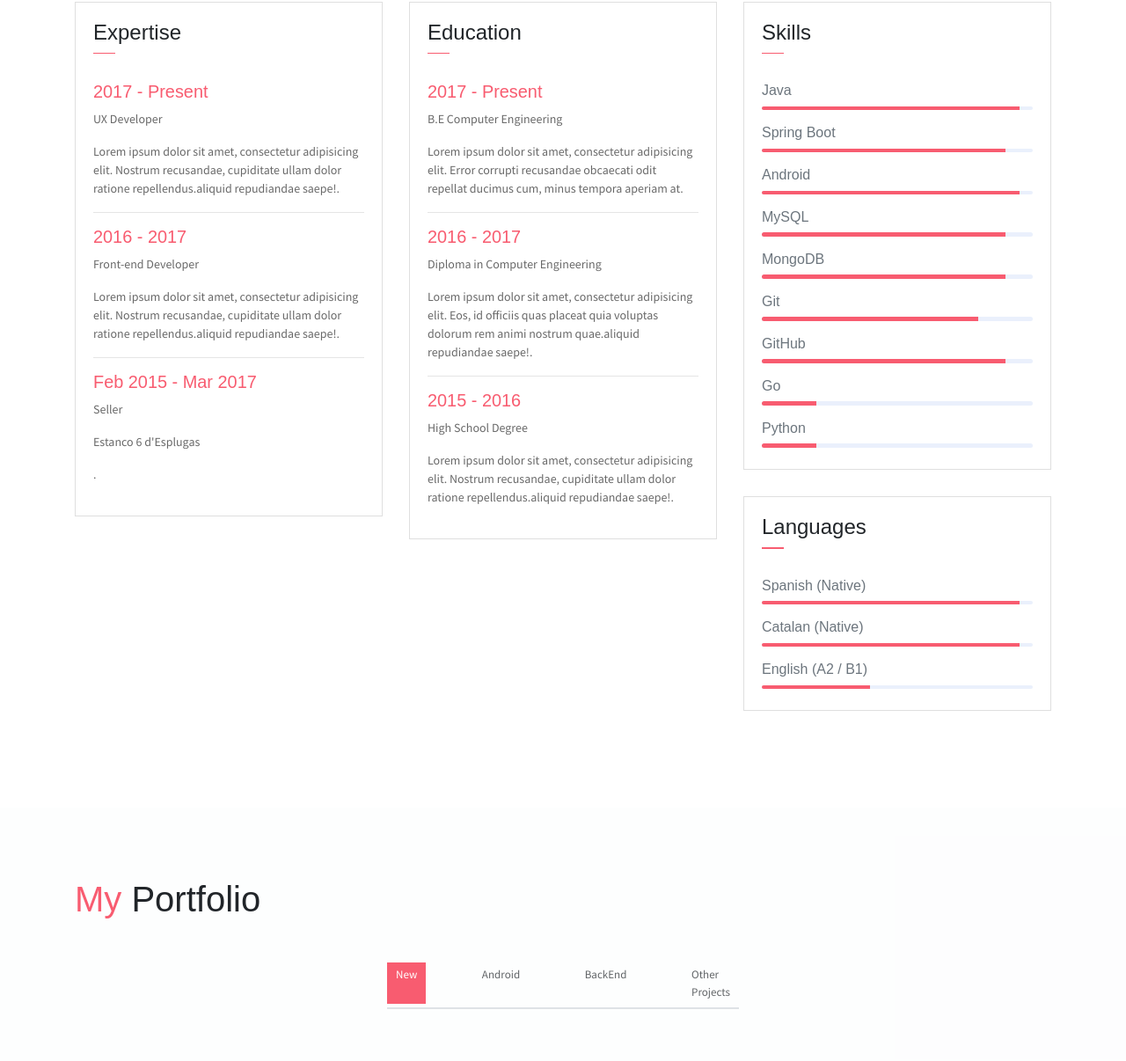
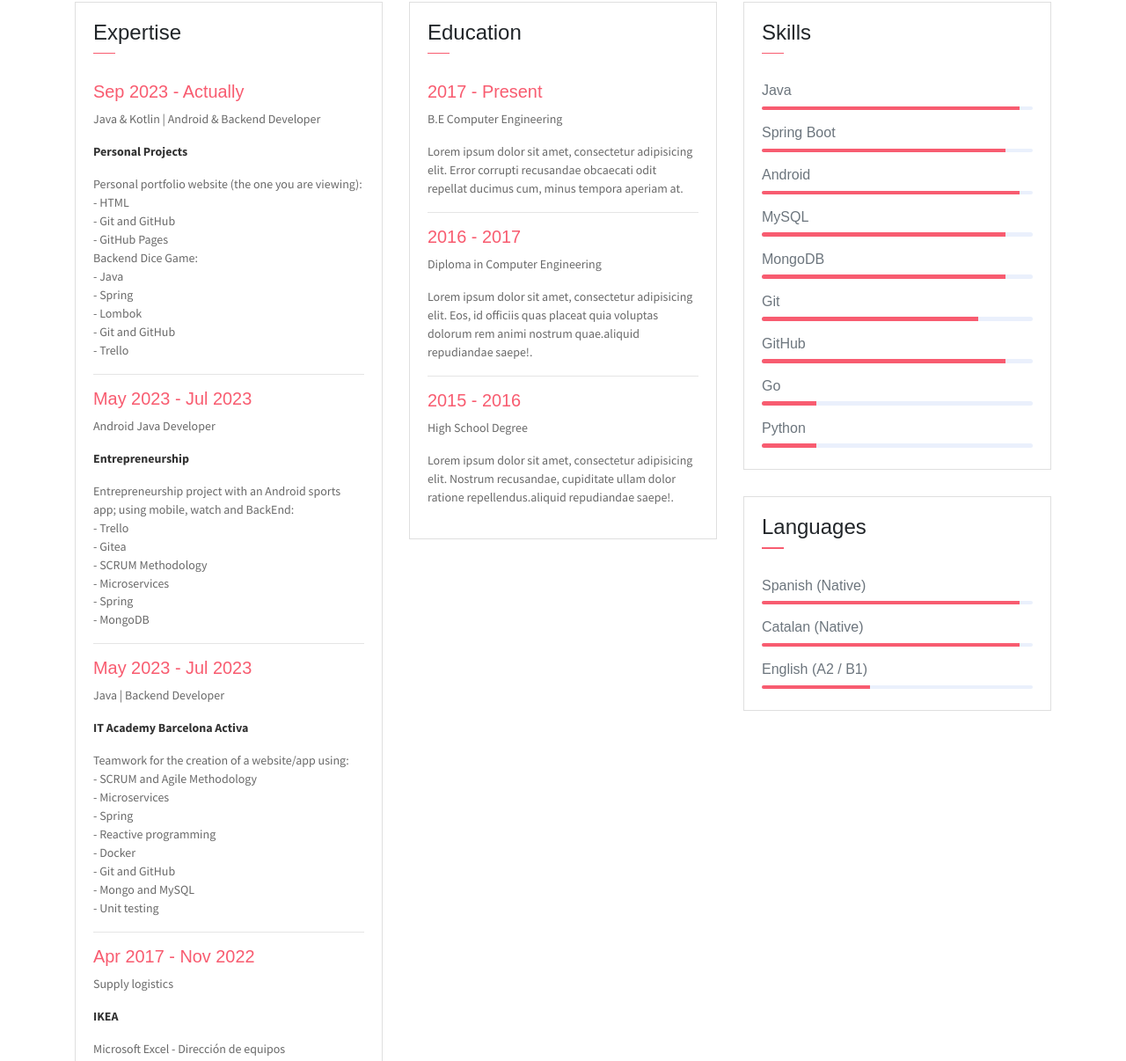
Before and after one commit to ChrisGalHur/ChrisGalHur.github.io, a website: page index.html in a window 1280 px wide. Shown: the part 1337-2543 px from the top of the page at 88% size. Drawn offline with Linux system fonts and the light colour scheme; some packages are replaced by stand-ins of ours.

Commit message:
Added Expertise

```diff
--- a/index.html
+++ b/index.html
@@ -135,18 +135,56 @@
                             </div>
                         </div>
                         <div class="card-body">
-                            <h6 class="title text-danger">2017 - Present</h6>
-                            <P>UX Developer</P>
-                            <P class="subtitle">Lorem ipsum dolor sit amet, consectetur adipisicing elit. Nostrum recusandae, cupiditate ullam dolor ratione repellendus.aliquid repudiandae saepe!.</P>
+                            <h6 class="title text-danger">Sep 2023 - Actually</h6>
+                            <P>Java & Kotlin | Android & Backend Developer</P>
+                            <P style="color: black; font-weight: bold;">Personal Projects</P>
+                            <P class="subtitle">Personal portfolio website (the one you are viewing):<br>
+                                - HTML<br>
+                                - Git and GitHub<br>
+                                - GitHub Pages<br>
+                                Backend Dice Game:<br>
+                                - Java<br>
+                                - Spring<br>
+                                - Lombok<br>
+                                - Git and GitHub<br>
+                                - Trello</P>
                             <hr>
-                            <h6 class="title text-danger">2016 - 2017</h6>
-                            <P>Front-end Developer</P>
-                            <P class="subtitle">Lorem ipsum dolor sit amet, consectetur adipisicing elit. Nostrum recusandae, cupiditate ullam dolor ratione repellendus.aliquid repudiandae saepe!.</P>
+
+                            <h6 class="title text-danger">May 2023 - Jul 2023</h6>
+                            <P>Android Java Developer</P>
+                            <P style="color: black; font-weight: bold;">Entrepreneurship</P>
+                            <P class="subtitle">Entrepreneurship project with an Android sports app; using mobile, watch and BackEnd:<br>
+                                - Trello<br>
+                                - Gitea<br>
+                                - SCRUM Methodology<br>
+                                - Microservices<br>
+                                - Spring<br>
+                                - MongoDB</P>
+                            <hr>
+
+                            <h6 class="title text-danger">May 2023 - Jul 2023</h6>
+                            <P>Java | Backend Developer</P>
+                            <P style="color: black; font-weight: bold;">IT Academy Barcelona Activa</P>
+                            <P class="subtitle">Teamwork for the creation of a website/app using:<br>
+                                - SCRUM and Agile Methodology<br>
+                                - Microservices<br>
+                                - Spring<br>
+                                - Reactive programming<br>
+                                - Docker<br>
+                                - Git and GitHub<br>
+                                - Mongo and MySQL<br>
+                                - Unit testing</P>
+                            <hr>
+
+                            <h6 class="title text-danger">Apr 2017 - Nov 2022</h6>
+                            <P>Supply logistics</P>
+                            <P style="color: black; font-weight: bold;">IKEA</P>
+                            <P class="subtitle">Microsoft Excel - Dirección de equipos</P>
                             <hr>
                             <h6 class="title text-danger">Feb 2015 - Mar 2017</h6>
-                            <P>Seller</P>
+                            <P style="color: black; font-weight: bold;">Seller</P>
                             <P>Estanco 6 d'Esplugas</P>
-                            <P class="subtitle">.</P>
+                            <P class="subtitle"> Customer Engagement - Customer Service - Accounting</P>
                         </div>
                     </div>
                 </div>
```
